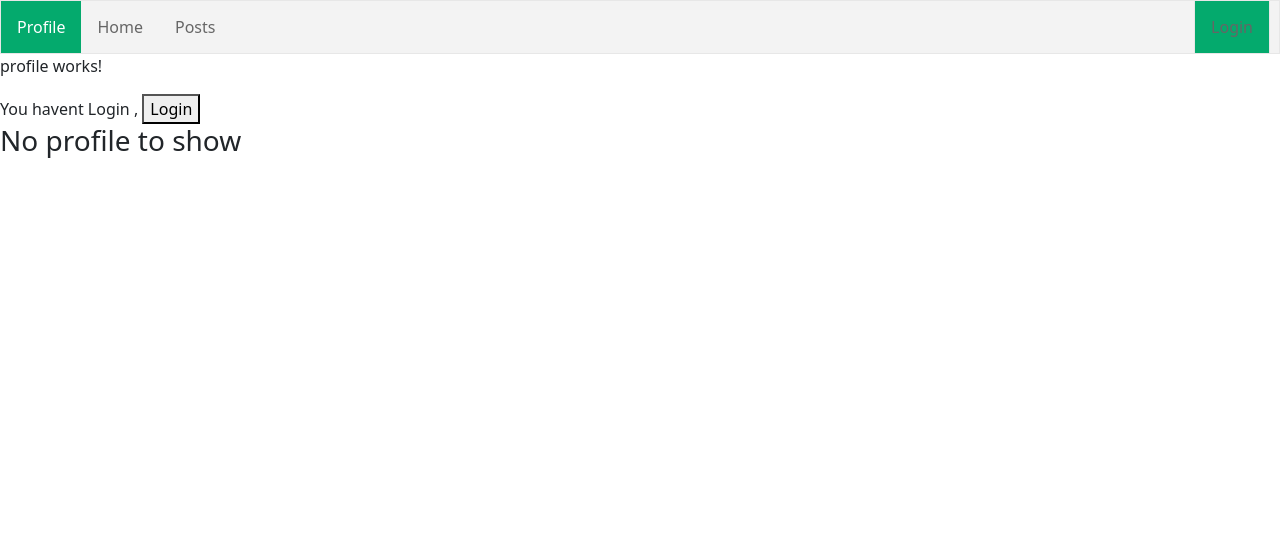
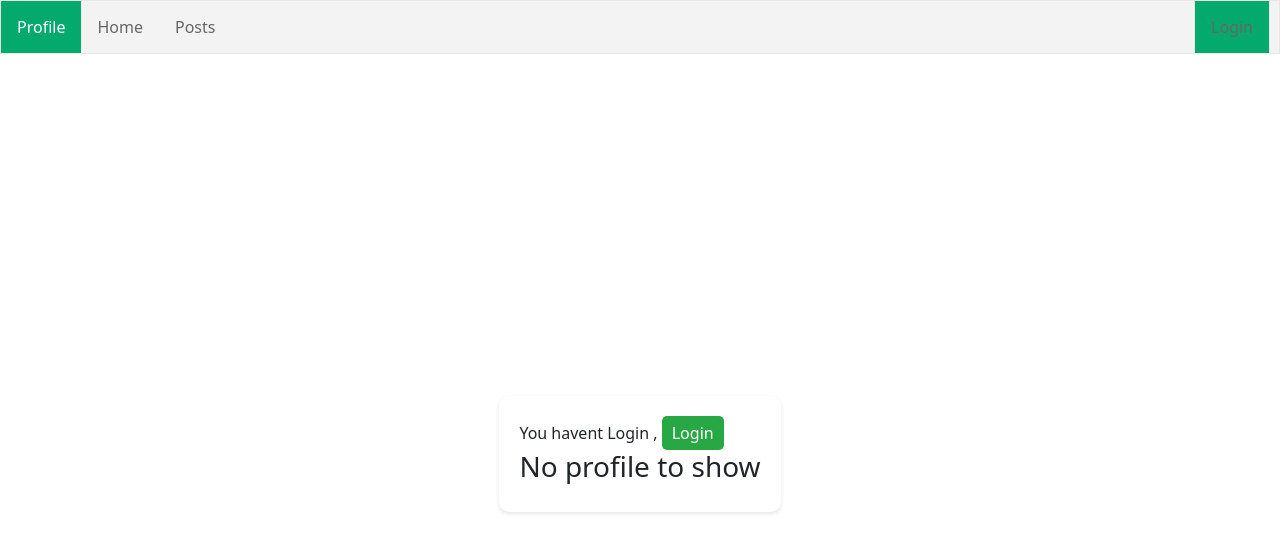
Before and after one commit to praga-deesh/Fundraiser-Frontend, an Angular app: page /profile in a window 1280 px wide. Shown: the top 552 px of the page. Built offline with nearby package versions, Linux system fonts and the light colour scheme.

Commit message:
altered posts and added view donation component and redirections

```diff
--- a/src/app/app.routes.ts
+++ b/src/app/app.routes.ts
@@ -17,6 +17,7 @@ import { AddNewPostComponent } from './components/add-new-post/add-new-post.comp
 import { TransactionComponent } from './components/transaction/transaction.component';
 import { postGuard } from './guards/post.guard';
 import { donationGuard } from './guards/donation.guard';
+import { ViewDonationsComponent } from './components/view-donations/view-donations.component';
 
 export const routes: Routes = [
     { path: 'home', component: HomeComponent },
@@ -34,6 +35,7 @@ export const routes: Routes = [
     { path:'my-posts', component:MyPostsComponent},
     { path:'add-new-post',component:AddNewPostComponent},
     { path:'donation-transaction',component:TransactionComponent, canActivate: [donationGuard] },
+    { path:'view-donations',component:ViewDonationsComponent},
     {path:'',component:HomeComponent},
     { path: '**', component: PageNotFoundComponent }
 ];
--- a/src/app/components/add-new-post/add-new-post.component.html
+++ b/src/app/components/add-new-post/add-new-post.component.html
@@ -14,17 +14,17 @@
 
 
             <label for="title" class="form-label">Title:</label>
-            <input type="text" id="title" name="title" class="form-control" [(ngModel)]="newPost.title"  #titleRef="ngModel" pattern="[A-Za-z]{3,}" required>
+            <input type="text" id="title" name="title" class="form-control" [(ngModel)]="newPost.title"  #titleRef="ngModel" pattern="[A-Za-z ]{3,}" required>
             <div *ngIf="titleRef.invalid && titleRef.touched || titleRef.dirty">
                 <p *ngIf="titleRef.errors?.['required']" class="text-danger">Title is required...can't be blank</p>
                 <p *ngIf="titleRef.errors?.['pattern']" class="text-danger">Only characters are allowed,minimum 3 characters are required</p>
             </div><br><br>
 
             <label for="description" class="form-label">Description:</label>
-            <textarea id="description" class="form-control" name="description" [(ngModel)]="newPost.description"  #descriptionRef="ngModel" pattern="[A-Za-z]{10,}" required></textarea>
+            <textarea id="description" class="form-control" name="description" [(ngModel)]="newPost.description"  #descriptionRef="ngModel"  required></textarea>
             <div *ngIf="descriptionRef.invalid && descriptionRef.touched || descriptionRef.dirty">
-                <p *ngIf="descriptionRef.errors?.['required']" class="text-danger">Description is required...can't be blank</p>
-                <p *ngIf="descriptionRef.errors?.['pattern']" class="text-danger">Only characters are allowed,minimum 15 characters are required</p>
+              <p *ngIf="descriptionRef.errors?.['required']" class="text-danger">Description is required...can't be blank</p>
+
             </div><br><br>
 
             <label for="category" class="form-label">Category:</label>
--- a/src/app/components/posts/posts.component.css
+++ b/src/app/components/posts/posts.component.css
@@ -9,6 +9,9 @@ h3 {
   color: #333;
   margin-bottom: 20px;
 }
+h4 {
+  text-align: center;
+}
 
 h6 {
   color: #888;
@@ -17,6 +20,7 @@ h6 {
 .button-container {
   margin-bottom: 20px;
   text-align: center;
+  display: flex;
 }
 
 .filter-button {
@@ -38,6 +42,7 @@ h6 {
 }
 
 select {
+  font-weight: bolder;
   padding: 10px 20px;
   border-radius: 5px;
   background-color: #4CAF50;
@@ -50,7 +55,7 @@ select {
 
 .post-grid {
   display: grid;
-  grid-template-columns: repeat(auto-fill, minmax(250px, 1fr)); /* Adjust the minimum size to your preference */
+  grid-template-columns: repeat(auto-fill, minmax(350px, 1fr)); /* Adjust the minimum size to your preference */
   gap: 20px;
 }
 
--- a/src/app/components/posts/posts.component.html
+++ b/src/app/components/posts/posts.component.html
@@ -1,19 +1,19 @@
 <div class="button-container">
 
+  <button value="All Posts" class="filter-button" (click)="getPosts()">All Posts</button>
+  <select class="form-select" style="max-width: 12vw;" name="Categories" #category (change)="onCategorySelected(category.value)">
+    <option value="">All Categories</option>
+    <option value="education">Education</option>
+    <option value="food">Food</option>
+    <option value="medical">Medical</option>
+</select>
+<button value="Recent Posts" class="filter-button" (click)="getPostsSortedByDate()">Recent Posts</button>
+  <button value="Donatable Posts" class="filter-button" (click)="getIncompletedPosts()">Donatable Posts</button>
 
-  <button class="filter-button" (click)="getPosts()">All Posts</button>
-  <button class="filter-button" (click)="getCompletedPosts()">Completed Donations</button>
-  <button class="filter-button" (click)="getIncompletedPosts()">Donatable Posts</button>
-  <button class="filter-button" (click)="getPostsSortedByDate()">Recent Posts</button>
+  <button value="Completed Donations" class="filter-button" (click)="getCompletedPosts()">Completed Donations</button>
 
-<div class="dropdown-container select-container">
-  <select name="Categories" #category (change)="onCategorySelected(category.value)">
-      <option value="">All Categories</option>
-      <option value="education">Education</option>
-      <option value="food">Food</option>
-      <option value="medical">Medical</option>
-  </select>
-</div>
+
+
 
 </div>
 
@@ -21,7 +21,7 @@
 <div>
 <h3>Available Posts:</h3>
 <h6 *ngIf="posts.length < 1">
-    No Products found!
+    No Posts found!
 </h6>
 <div class="post-grid" *ngIf="posts.length > 0">
     <div class="post-box" *ngFor="let post of posts">
@@ -38,17 +38,19 @@
             alt="Education Donation"
             style="width: 100%; height: auto; object-fit: cover; margin-bottom: 10px;">
 
-      <p><strong>Title:</strong> {{ post.title }}</p>
+      <h4><strong>{{ post.title }}</strong></h4>
       <p><strong>Category:</strong> {{ post.category }}</p>
       <p><strong>Start Date:</strong> {{ post.startDate }}</p>
       <p><strong>End Date:</strong> {{ post.endDate }}</p>
       <p><strong>Amount Requested:</strong> {{ post.amountRequested }}</p>
       <p><strong>Amount Collected:</strong> {{ post.amountCollected }}</p>
       <p><strong>Description:</strong> {{ post.description }}</p>
-      <p><strong>Status:</strong> {{ post.status }}</p>
+      <p *ngIf="post.status === 'incomplete'" style="color: red; outline: 1px solid red; padding: 2px;"><strong>Status:</strong> {{ post.status }}</p>
+      <p *ngIf="post.status === 'completed'" style="color: green; outline: 1px solid green; padding: 2px;"><strong>Status:</strong> {{ post.status }}</p>
+
       <div class="button-group">
-        <button *ngIf="post.status === 'incomplete'" (click)="redirectToTransaction(post)">Donate</button>
-        <button>View Donations</button>
+        <button *ngIf="post.status === 'incomplete'" (click)="redirectToTransaction(post)" class="btn btn-success">Donate</button>
+        <button (click)="redirectToViewDonations(post)" class="btn btn-warning">View Donations</button>
       </div>
     </div>
 </div>
--- a/src/app/components/posts/posts.component.ts
+++ b/src/app/components/posts/posts.component.ts
@@ -24,9 +24,12 @@ export class PostsComponent implements OnInit {
   ngOnInit(): void {
     // Initially fetch all posts on initialization
     this.getPosts();
+
+
   }
 
   getPosts(): void {
+
     this.postService.getAllPosts()
       .subscribe(posts => this.posts = posts);
   }
@@ -68,6 +71,15 @@ export class PostsComponent implements OnInit {
 
   }
 
+  redirectToViewDonations(post: Post) {
+
+    console.log(post);
+           post ={id:post.id,title:post.title,category:post.category,amountCollected:post.amountCollected,amountRequested:post.amountRequested,status:post.status}
+           sessionStorage.setItem("post",JSON.stringify(post));
+           this.router.navigateByUrl('view-donations');
+
+  }
+
 
 
 
--- a/src/app/components/profile/profile.component.css
+++ b/src/app/components/profile/profile.component.css
@@ -0,0 +1,25 @@
+.container {
+    display: flex;
+    justify-content: center;
+    align-items: center;
+    height: 100vh;
+  }
+
+  .box {
+    background-color: white;
+    padding: 20px;
+    border-radius: 10px;
+    box-shadow: 0 2px 4px rgba(0, 0, 0, 0.1);
+  }
+  button {
+    background-color: #28a745; /* Success color */
+    color: white;
+    padding: 5px 10px;
+    border: none;
+    border-radius: 5px;
+    cursor: pointer;
+  }
+
+  button:hover {
+    background-color: #218838; /* Darker shade of success color on hover */
+  }
--- a/src/app/components/profile/profile.component.html
+++ b/src/app/components/profile/profile.component.html
@@ -1,11 +1,15 @@
-<p>profile works!</p>
+
 <!-- <div *ngIf="user">
   <p>Name: {{ user.name }}</p>
   <p>Email: {{ user.email }}</p>
 </div> -->
+<div class="container">
+  <div class="box">
 <div>
   You havent Login ,
   <button (click)="redirectToLogin()"> Login </button>
 </div>
 
 <h3>No profile to show</h3>
+</div>
+</div>
--- /dev/null
+++ b/src/app/components/view-donations/view-donations.component.html
@@ -0,0 +1 @@
+<p>view-donations works!</p>
```
Also changed, not shown: src/app/components/view-donations/view-donations.component.ts (added, +12 -0 lines), src/app/components/view-donations/view-donations.component.css (added), 1 other file (tests, documents, lock files or other folders).
